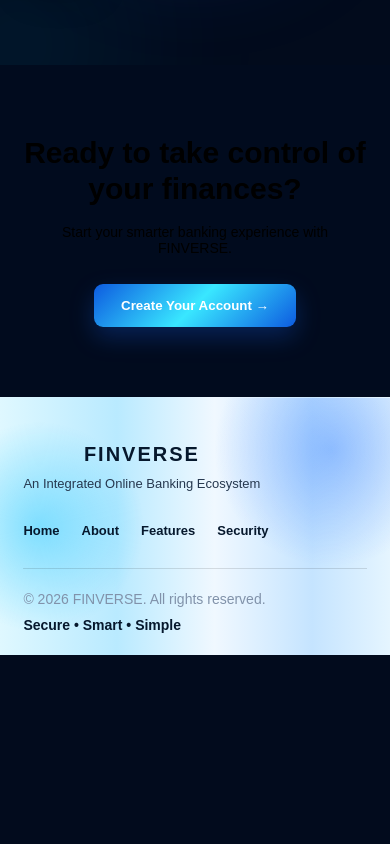
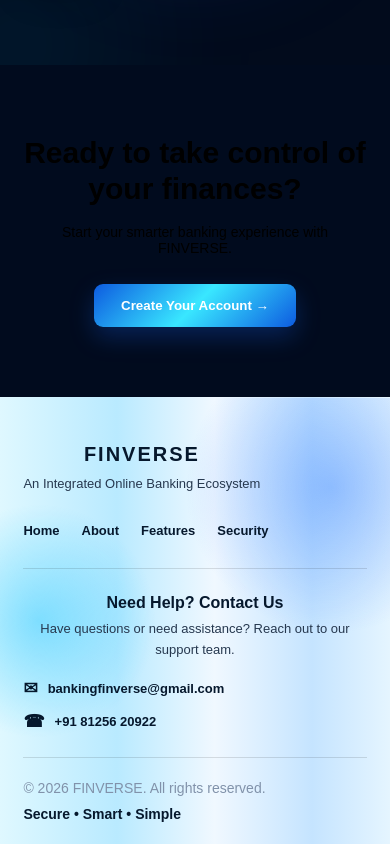
Before and after one commit to pavithrapappuleti/Finverse, a React app in the folder frontend/: page / in a window 390 px wide. Shown: the part 1017-1861 px from the top of the page. Before the commit the page ends 1672 px from the top, so only its background shows below. Built offline with nearby package versions, Linux system fonts and the light colour scheme; the HTML template or start-up script is replaced by a standard one.

Commit message:
Added email and phone support to footer

```diff
--- a/frontend/src/components/Footer.jsx
+++ b/frontend/src/components/Footer.jsx
@@ -1,3 +1,4 @@
+
 import { useEffect, useState } from "react";
 import { useNavigate } from "react-router-dom";
 
@@ -19,14 +20,11 @@ function Footer() {
     };
   }, []);
 
-  /* =====================================================
-     FOOTER NAVIGATION
-  ===================================================== */
+  /* FOOTER NAVIGATION */
 
   const handleNavigation = (path) => {
     navigate(path);
 
-    // Scroll to top after changing page
     window.scrollTo({
       top: 0,
       behavior: "smooth",
@@ -34,110 +32,52 @@ function Footer() {
   };
 
   const links = [
-    {
-      name: "Home",
-      path: "/",
-    },
-    {
-      name: "About",
-      path: "/about",
-    },
-    {
-      name: "Features",
-      path: "/features",
-    },
-    {
-      name: "Security",
-      path: "/security",
-    },
+    { name: "Home", path: "/" },
+    { name: "About", path: "/about" },
+    { name: "Features", path: "/features" },
+    { name: "Security", path: "/security" },
   ];
 
   return (
     <footer
       style={{
-        padding: mobile
-          ? "45px 6% 22px"
-          : "60px 8% 25px",
-
+        padding: mobile ? "45px 6% 22px" : "60px 8% 25px",
         background: `
-          radial-gradient(
-            circle at 10% 50%,
-            rgba(0, 190, 255, 0.40),
-            transparent 28%
-          ),
-          radial-gradient(
-            circle at 85% 20%,
-            rgba(23, 105, 255, 0.35),
-            transparent 30%
-          ),
-          linear-gradient(
-            90deg,
-            #dff8ff 0%,
-            #b9eaff 30%,
-            #f0f8ff 55%,
-            #c5e4ff 80%,
-            #e5f5ff 100%
-          )
+          radial-gradient(circle at 10% 50%, rgba(0, 190, 255, 0.40), transparent 28%),
+          radial-gradient(circle at 85% 20%, rgba(23, 105, 255, 0.35), transparent 30%),
+          linear-gradient(90deg, #dff8ff 0%, #b9eaff 30%, #f0f8ff 55%, #c5e4ff 80%, #e5f5ff 100%)
         `,
-
         color: "black",
-
         boxSizing: "border-box",
-
         width: "100%",
       }}
     >
 
-      {/* =====================================================
-          TOP FOOTER
-      ===================================================== */}
+      {/* TOP FOOTER */}
 
       <div
         style={{
           display: "flex",
-
-          flexDirection: mobile
-            ? "column"
-            : "row",
-
+          flexDirection: mobile ? "column" : "row",
           justifyContent: "space-between",
-
-          alignItems: mobile
-            ? "flex-start"
-            : "center",
-
-          gap: mobile
-            ? "28px"
-            : "20px",
-
+          alignItems: mobile ? "flex-start" : "center",
+          gap: mobile ? "28px" : "20px",
           paddingBottom: "30px",
-
-          borderBottom:
-            "1px solid rgba(0,0,0,0.12)",
-
+          borderBottom: "1px solid rgba(0,0,0,0.12)",
           width: "100%",
-
           boxSizing: "border-box",
         }}
       >
 
-        {/* =====================================================
-            BRAND
-        ===================================================== */}
+        {/* BRAND */}
 
         <div>
           <h2
             style={{
-              fontSize: mobile
-                ? "20px"
-                : "22px",
-
+              fontSize: mobile ? "20px" : "22px",
               letterSpacing: "2px",
-
               margin: 0,
-
               color: "#06182d",
-
               fontWeight: "800",
             }}
           >
@@ -147,13 +87,9 @@ function Footer() {
           <p
             style={{
               marginTop: "8px",
-
               marginBottom: 0,
-
               color: "#26384f",
-
               fontSize: "13px",
-
               lineHeight: "1.6",
             }}
           >
@@ -161,129 +97,163 @@ function Footer() {
           </p>
         </div>
 
-
-        {/* =====================================================
-            FOOTER LINKS
-        ===================================================== */}
+        {/* FOOTER LINKS */}
 
         <div
           style={{
             display: "flex",
-
             flexWrap: "wrap",
-
-            gap: mobile
-              ? "15px 22px"
-              : "25px",
-
+            gap: mobile ? "15px 22px" : "25px",
             alignItems: "center",
           }}
         >
-
           {links.map((item) => (
             <button
               key={item.name}
-
-              onClick={() =>
-                handleNavigation(item.path)
-              }
-
-              onMouseEnter={() =>
-                setHovered(item.name)
-              }
-
-              onMouseLeave={() =>
-                setHovered("")
-              }
-
+              onClick={() => handleNavigation(item.path)}
+              onMouseEnter={() => setHovered(item.name)}
+              onMouseLeave={() => setHovered("")}
               style={{
                 border: "none",
-
                 background: "transparent",
-
-                color:
-                  hovered === item.name
-                    ? "#1769ff"
-                    : "#06182d",
-
+                color: hovered === item.name ? "#1769ff" : "#06182d",
                 fontSize: "13px",
-
                 fontWeight: "600",
-
                 cursor: "pointer",
-
                 padding: 0,
-
-                transition:
-                  "all 0.25s ease",
-
-                transform:
-                  hovered === item.name
-                    ? "translateY(-2px)"
-                    : "translateY(0)",
-
-                textDecoration:
-                  hovered === item.name
-                    ? "underline"
-                    : "none",
-
+                transition: "all 0.25s ease",
+                transform: hovered === item.name
+                  ? "translateY(-2px)"
+                  : "translateY(0)",
+                textDecoration: hovered === item.name
+                  ? "underline"
+                  : "none",
                 textUnderlineOffset: "4px",
               }}
             >
               {item.name}
             </button>
           ))}
+        </div>
+
+      </div>
+
+      {/* CONTACT SUPPORT SECTION */}
+
+      <div
+        style={{
+          padding: "25px 0",
+          borderBottom: "1px solid rgba(0,0,0,0.12)",
+          display: "flex",
+          flexDirection: mobile ? "column" : "row",
+          justifyContent: "space-between",
+          alignItems: mobile ? "flex-start" : "center",
+          gap: "18px",
+        }}
+      >
+
+        <div>
+          <h3
+            style={{
+              margin: "0 0 7px",
+              fontSize: "16px",
+              color: "#06182d",
+              fontWeight: "800",
+            }}
+          >
+            Need Help? Contact Us
+          </h3>
+
+          <p
+            style={{
+              margin: 0,
+              fontSize: "13px",
+              color: "#26384f",
+              lineHeight: "1.6",
+            }}
+          >
+            Have questions or need assistance? Reach out to our support team.
+          </p>
+        </div>
+
+        <div
+          style={{
+            display: "flex",
+            flexDirection: "column",
+            gap: "12px",
+          }}
+        >
+
+          {/* EMAIL */}
+
+          <a
+            href="mailto:bankingfinverse@gmail.com"
+            style={{
+              display: "flex",
+              alignItems: "center",
+              gap: "10px",
+              color: "#06182d",
+              fontSize: "13px",
+              fontWeight: "600",
+              textDecoration: "none",
+              transition: "color 0.25s ease",
+            }}
+            onMouseEnter={(e) => e.currentTarget.style.color = "#1769ff"}
+            onMouseLeave={(e) => e.currentTarget.style.color = "#06182d"}
+          >
+            <span style={{ fontSize: "17px" }}>✉</span>
+            bankingfinverse@gmail.com
+          </a>
+
+          {/* PHONE */}
+
+          <a
+            href="tel:+918125620922"
+            style={{
+              display: "flex",
+              alignItems: "center",
+              gap: "10px",
+              color: "#06182d",
+              fontSize: "13px",
+              fontWeight: "600",
+              textDecoration: "none",
+              transition: "color 0.25s ease",
+            }}
+            onMouseEnter={(e) => e.currentTarget.style.color = "#1769ff"}
+            onMouseLeave={(e) => e.currentTarget.style.color = "#06182d"}
+          >
+            <span style={{ fontSize: "17px" }}>☎</span>
+            +91 81256 20922
+          </a>
 
         </div>
       </div>
 
-
-      {/* =====================================================
-          BOTTOM FOOTER
-      ===================================================== */}
+      {/* BOTTOM FOOTER */}
 
       <div
         style={{
           paddingTop: "22px",
-
           display: "flex",
-
-          flexDirection: mobile
-            ? "column"
-            : "row",
-
+          flexDirection: mobile ? "column" : "row",
           justifyContent: "space-between",
-
-          alignItems: mobile
-            ? "flex-start"
-            : "center",
-
+          alignItems: mobile ? "flex-start" : "center",
           gap: "10px",
-
           color: "#26384f",
-
           fontSize: "12px",
-
           width: "100%",
-
           boxSizing: "border-box",
         }}
       >
 
-        <p
-          style={{
-            margin: 0,
-          }}
-        >
+        <p style={{ margin: 0 }}>
           © 2026 FINVERSE. All rights reserved.
         </p>
 
         <p
           style={{
             margin: 0,
-
             color: "#06182d",
-
             fontWeight: "600",
           }}
         >
```
